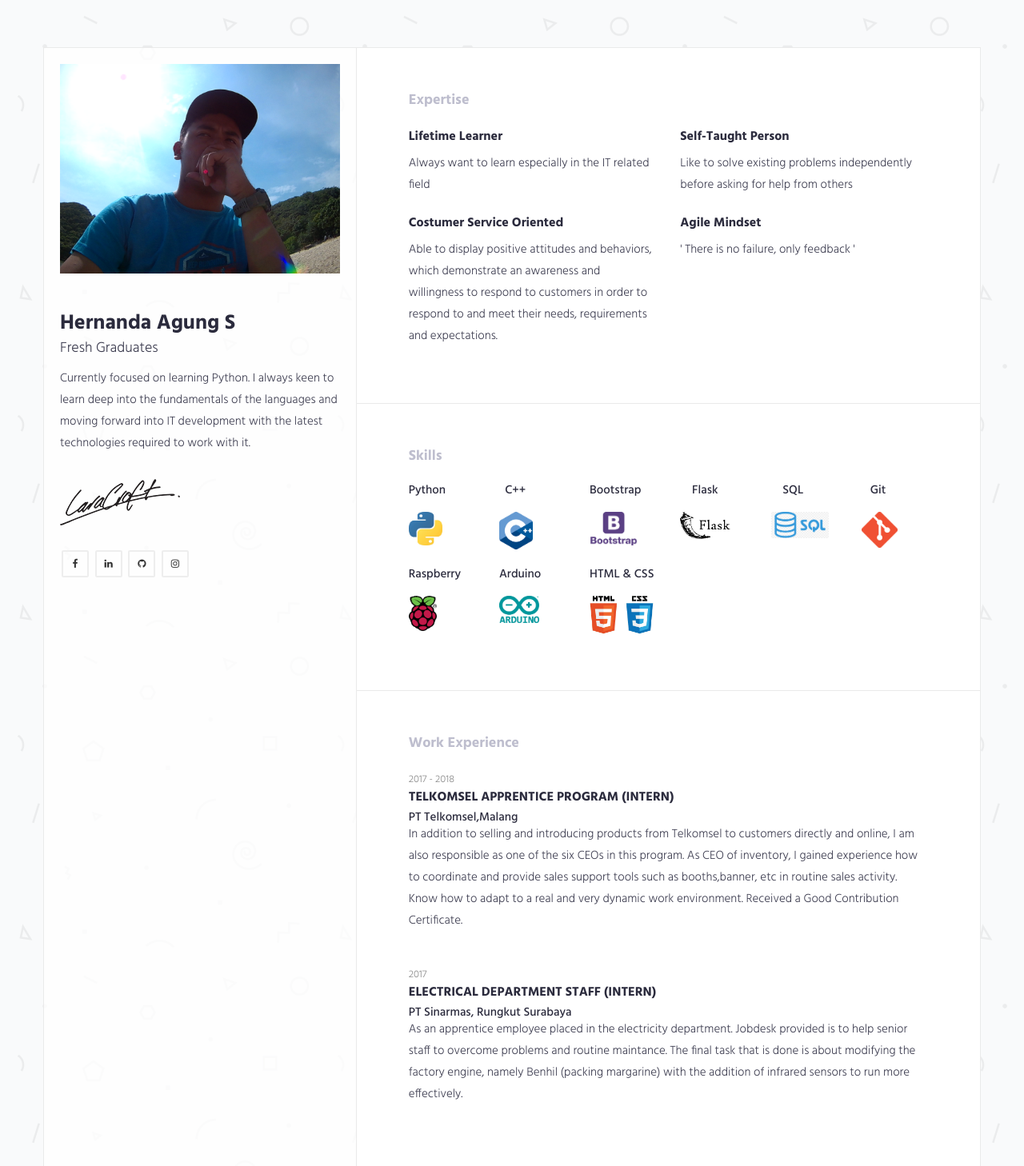
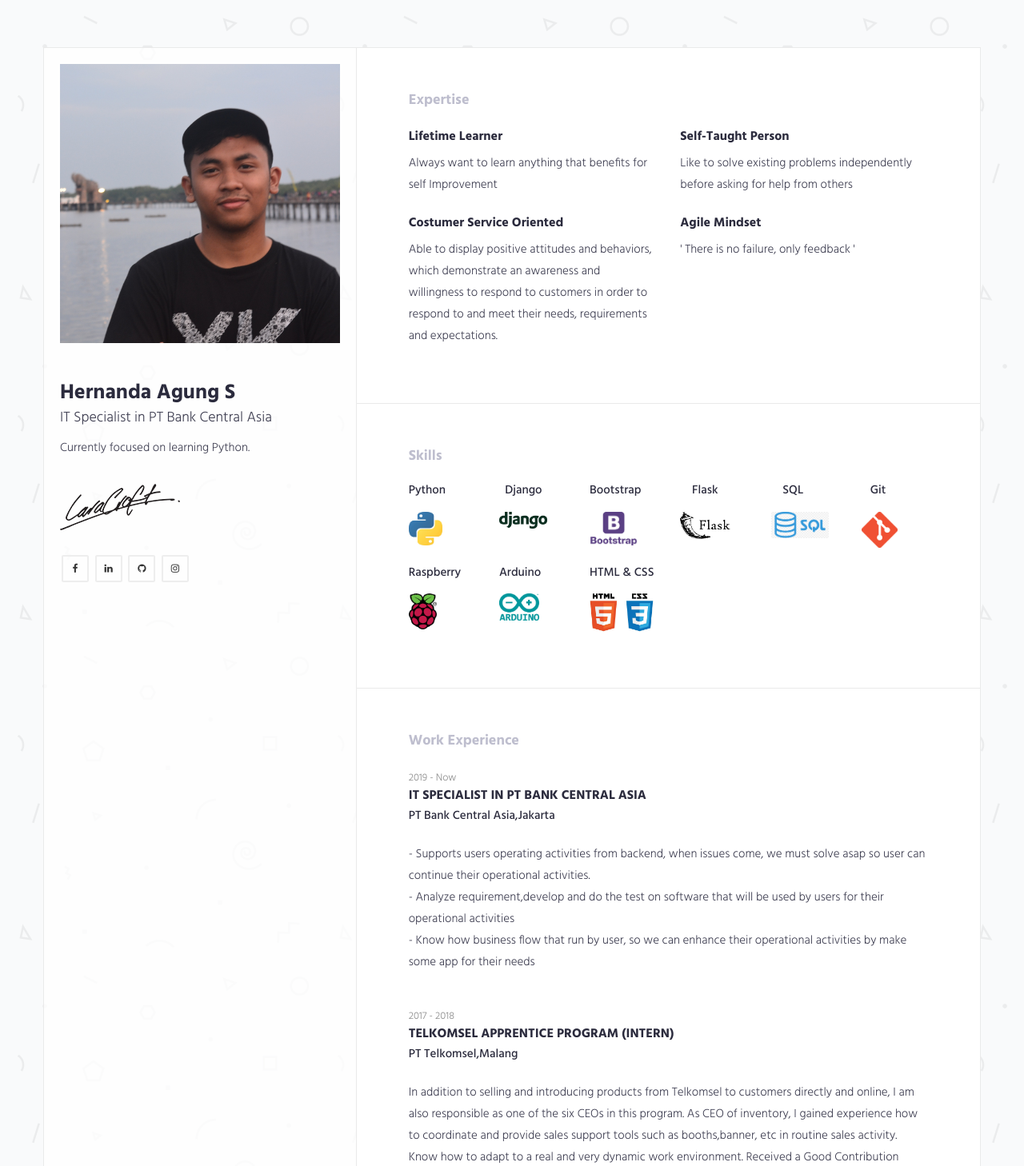
Before and after one commit to agunghernanda17/my_online_resume, a Flask app: page / in a window 1280 px wide. Shown: the top 1458 px of the page at 80% size. Run offline with Flask 2, Linux system fonts and the light colour scheme; some libraries are stand-ins or nearby versions.

Commit message:
update newest info cv

```diff
--- /dev/null
+++ b/command_flask.txt
@@ -0,0 +1,6 @@
+#environment yang digunakan
+export FLASK_APP=myapp
+#development mode
+export FLASK_ENV=development
+#run flask
+flask run
--- a/templates/index.html
+++ b/templates/index.html
@@ -5,7 +5,7 @@
     <meta http-equiv="X-UA-Compatible" content="IE=edge">
     <meta name="viewport" content="width=device-width, initial-scale=1">
     <!-- The above 3 meta tags *must* come first in the head; any other head content must come *after* these tags -->
-    <title>Resumex - Professional HTML CSS Resume Website Template</title>
+    <title>Hernanda Agung - IT SPECIALIST AT PT BANK CENTRAL ASIA</title>
 
     <!-- favicon -->
     <link href="favicon.png" rel=icon>
@@ -49,11 +49,11 @@
     </div>
     <div class="content">
         <h1>Hernanda Agung S</h1>
-        <span class="lead">Fresh Graduates</span>
+        <span class="lead">IT Specialist in PT Bank Central Asia</span>
 
         <div class="about-text">
             <p>
-                Currently focused on learning Python. I always keen to learn deep into the fundamentals of the languages and moving forward into IT development with the latest technologies required to work with it.
+                Currently focused on learning Python.
             </p>
 
             <p><img src="img/Signature.png" alt="" class="img-responsive"/></p>
@@ -94,7 +94,7 @@
 
                             <p>
 
-                                Always want to learn especially in the  IT related field
+                                Always want to learn anything that benefits for self Improvement
                             </p>
                         </div>
                     </div>
@@ -161,8 +161,8 @@
 
                                 <div class="col-md-2">
                                     <div class="expertise-item">
-                                        <h5>&nbsp; C++</h5>
-                                        <img src="{{ url_for('static', filename = 'img/c++.png') }}" alt="" width="42" height="30" class='img-responsive'>
+                                        <h5>&nbsp; Django</h5>
+                                        <img src="{{ url_for('static', filename = 'img/django.png') }}" alt="" width="60" height="40" class='img-responsive'>
                                     </div>
                                 </div>
 
@@ -254,11 +254,24 @@
                                 <!--.row-->
                                 <div class="row">
                                     <div class="col-md-12">
+
+                                    	<div class="content-item">
+                                            <small>2019 - Now</small>
+                                            <h3>IT Specialist In PT Bank Central Asia</h3>
+                                            <h4>PT Bank Central Asia,Jakarta</h4>
+                                                <br>
+                                                 - Supports users operating activities from backend, when issues come, we must solve asap so user can continue their operational activities.
+                                                <br>
+                                                 - Analyze requirement,develop and do the test on software that will be used by users for their operational activities
+                                                <br>
+                                                 - Know how business flow that run by user, so we can enhance their operational activities by make some app for their needs
+                                        </div>
+
                                         <div class="content-item">
                                             <small>2017 - 2018</small>
                                             <h3>Telkomsel Apprentice Program (Intern)</h3>
                                             <h4>PT Telkomsel,Malang</h4>
-
+                                                <br>
                                                  In addition to selling and introducing products from Telkomsel to customers directly and online, I am also responsible as one of the six CEOs in this program. As CEO of inventory, I
                                                  gained experience how to coordinate and provide sales support tools such as booths,banner, etc in routine sales activity. Know how to adapt to a real and very dynamic work environment. Received a Good Contribution Certificate.
                                         </div>
@@ -268,7 +281,8 @@
                                             <small>2017</small>
                                             <h3>ELectrical Department Staff (Intern)</h3>
                                             <h4>PT Sinarmas, Rungkut Surabaya</h4>
-                                            As an apprentice employee placed in the
+                                                <br>
+                                                As an apprentice employee placed in the
                                                 electricity department. Jobdesk provided is to
                                                 help senior staff to overcome problems and
                                                 routine maintance. The final task that is done is about modifying the factory engine, namely Benhil (packing margarine) with the addition of infrared sensors to run more effectively.
@@ -373,6 +387,7 @@
                                         </div>
                                     </div>
                                 </div>
+
                                 <div class="row">
                                     <div class="col-md-6">
                                         <a class="portfolio-item" href="https://github.com/agunghernanda17/Flask-object_detection">
@@ -388,6 +403,23 @@
                                     </a>
                                     <!-- .portfolio-item -->
                                 </div>
+
+                                   <div class="col-md-6">
+                                    <a class="portfolio-item" href="https://github.com/agunghernanda17/project-management">
+                                        <div class="portfolio-thumb">
+                                             <img src="{{ url_for('static', filename = 'img/porto_django.png') }}" alt="">
+                                        </div>
+
+                                        <div class="portfolio-info">
+                                            <h3>
+                                                Investmen Project Management</h3>
+                                            <small>Office Personal Project</small>
+                                        </div>
+                                        <!-- portfolio-info -->
+                                    </a>
+                                    <!-- .portfolio-item -->
+                                </div>
+
                                 <div class="col-md-6">
                                     <a class="portfolio-item" href="https://github.com/agunghernanda17/final_project">
                                         <div class="portfolio-thumb">
```
Also changed, not shown: static/img/c++_.png (renamed from static/img/c++.png), static/img/django.png (added), static/img/img-profile.jpg, static/img/porto_django.png (added).
